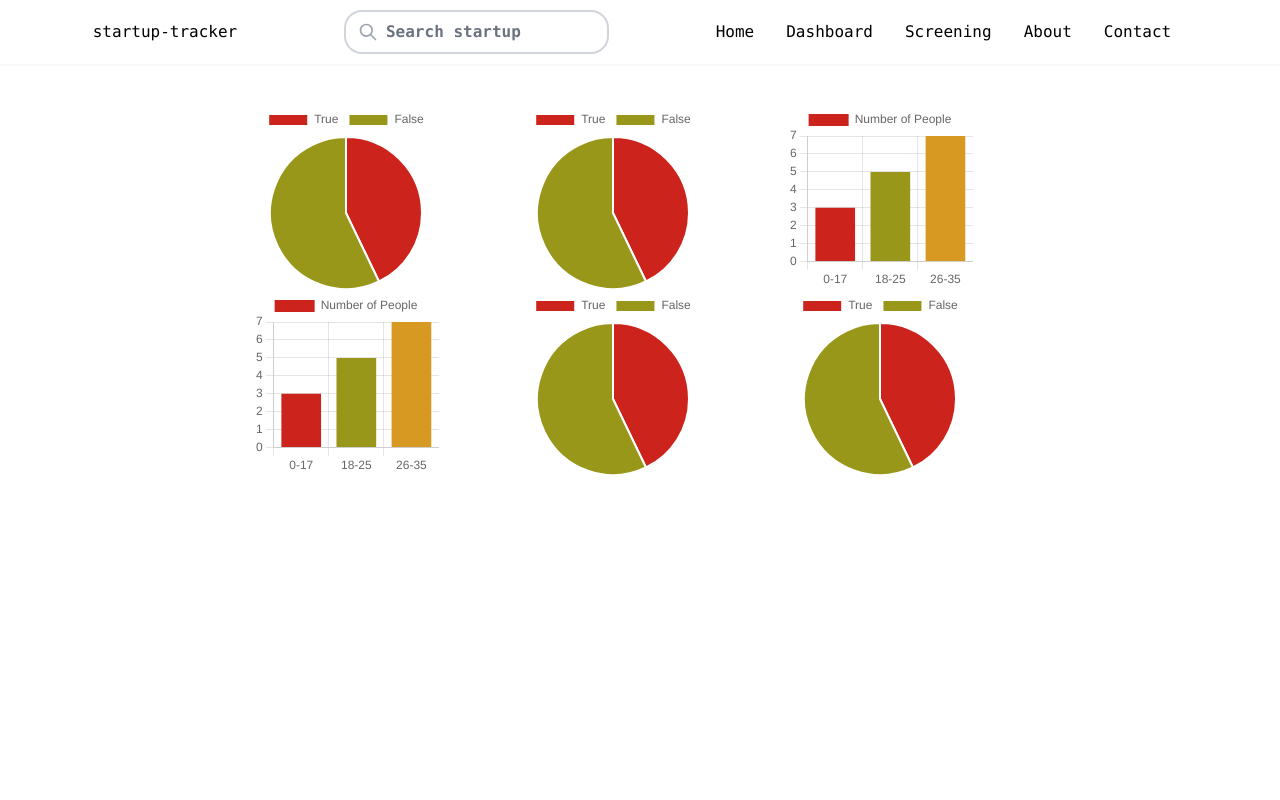
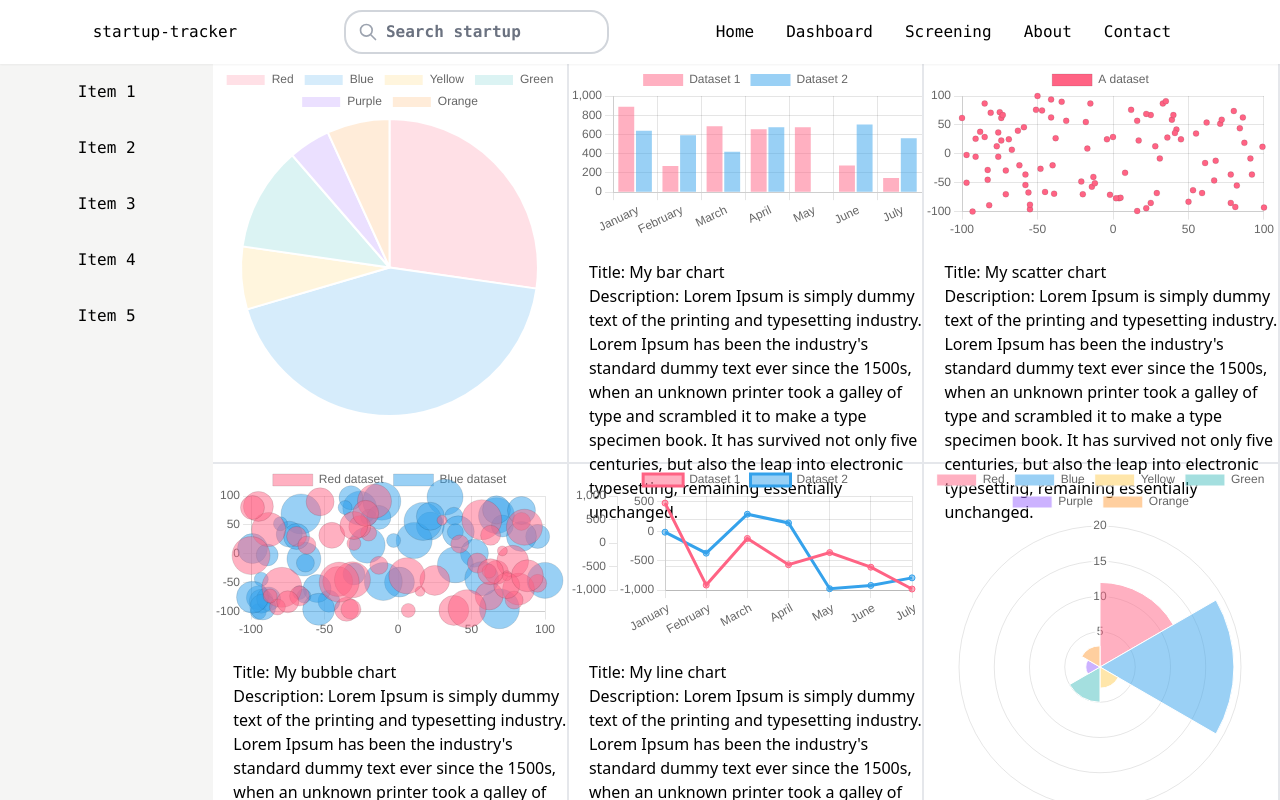
Before and after one commit to klau24/startup-tracker, a React (Create React App) app: page /dashboard in a window 1280 px wide. Shown: the top 800 px of the page. Built offline with nearby package versions, Linux system fonts and the light colour scheme.

Commit message:
created example charts on dashboard page

```diff
--- a/package.json
+++ b/package.json
@@ -44,6 +44,7 @@
       ]
    },
    "devDependencies": {
+      "@faker-js/faker": "^7.0.1",
       "husky": "^8.0.1",
       "prettier": "2.6.2",
       "tailwindcss": "^3.0.24"
--- a/src/App.js
+++ b/src/App.js
@@ -34,6 +34,8 @@ function App() {
       <div className="w-screen h-screen">
          <Navbar toggle={toggle} />
          <NavDropdown isOpen={isOpen} toggle={toggle} />
+         <div className="flex">
+            <Sidebar />
             <Routes>
                <Route path="/" exact element={<Home />} />
                <Route path="/dashboard" element={<Dashboard />} />
@@ -41,7 +43,7 @@ function App() {
                <Route path="/about" element={<About />} />
                <Route path="/contact" element={<Contact />} />
             </Routes>
-         <Sidebar />
+         </div>
       </div>
    )
 }
--- a/src/components/pages/Dashboard.js
+++ b/src/components/pages/Dashboard.js
@@ -8,8 +8,12 @@ import {
    Tooltip,
    Legend,
    ArcElement,
+   PointElement,
+   LineElement,
+   RadialLinearScale,
 } from 'chart.js'
-import { Bar, Pie } from 'react-chartjs-2'
+import { Bar, Pie, Scatter, Bubble, Line, PolarArea } from 'react-chartjs-2'
+import { faker } from '@faker-js/faker'
 
 ChartJS.register(
    CategoryScale,
@@ -18,112 +22,250 @@ ChartJS.register(
    Title,
    Tooltip,
    Legend,
-   ArcElement
+   ArcElement,
+   PointElement,
+   LineElement,
+   RadialLinearScale
 )
+const labels = ['January', 'February', 'March', 'April', 'May', 'June', 'July']
 
 function Dashboard() {
    return (
-      <div className="h-screen w-5/6 justify-center flex">
-         <div className="h-1/3 w-1/4 p-10 ml-40">
+      <div className="h-screen w-5/6">
+         <div className="flex h-1/2 justify-center items-center">
+            <div className="h-full w-1/3 border-r-2 border-b-2 border-bg-stone-100">
                <Pie
                   data={{
-                  labels: ['True', 'False'],
+                     labels: [
+                        'Red',
+                        'Blue',
+                        'Yellow',
+                        'Green',
+                        'Purple',
+                        'Orange',
+                     ],
                      datasets: [
                         {
-                        label: 'Number of People',
-                        data: [30, 40],
-                        backgroundColor: ['#cc241d', '#98971a'],
-                     },
-                  ],
-               }}
-               options={{ responsive: true, maintainAspectRatio: false }}
-            />
-
-            <Bar
-               data={{
-                  labels: ['0-17', '18-25', '26-35'],
-                  datasets: [
-                     {
-                        label: 'Number of People',
-                        data: [3, 5, 7],
+                           label: '# of Votes',
+                           data: [12, 19, 3, 5, 2, 3],
                            backgroundColor: [
-                           '#cc241d',
-                           '#98971a',
-                           '#d79921',
-                           '#458588',
-                           '#b16286',
+                              'rgba(255, 99, 132, 0.2)',
+                              'rgba(54, 162, 235, 0.2)',
+                              'rgba(255, 206, 86, 0.2)',
+                              'rgba(75, 192, 192, 0.2)',
+                              'rgba(153, 102, 255, 0.2)',
+                              'rgba(255, 159, 64, 0.2)',
                            ],
                         },
                      ],
                   }}
-               options={{ responsive: true, maintainAspectRatio: false }}
+                  options={{ responsive: true, maintainAspectRatio: true }}
                />
             </div>
 
-         <div className="h-1/3 w-1/4 p-10">
-            <Pie
+            <div className="h-full w-1/3 border-r-2 border-b-2 border-bg-stone-100">
+               <Bar
                   data={{
-                  labels: ['True', 'False'],
+                     labels: [
+                        'January',
+                        'February',
+                        'March',
+                        'April',
+                        'May',
+                        'June',
+                        'July',
+                     ],
                      datasets: [
                         {
-                        label: 'Number of People',
-                        data: [30, 40],
-                        backgroundColor: ['#cc241d', '#98971a'],
+                           label: 'Dataset 1',
+                           data: labels.map(() =>
+                              faker.datatype.number({ min: 0, max: 1000 })
+                           ),
+                           backgroundColor: 'rgba(255, 99, 132, 0.5)',
+                        },
+                        {
+                           label: 'Dataset 2',
+                           data: labels.map(() =>
+                              faker.datatype.number({ min: 0, max: 1000 })
+                           ),
+                           backgroundColor: 'rgba(53, 162, 235, 0.5)',
                         },
                      ],
                   }}
-               options={{ responsive: true, maintainAspectRatio: false }}
+                  options={{ responsive: true, maintainAspectRatio: true }}
                />
+               <div className="flex h-1/2 w-full justify-left pt-5 pl-5">
+                  <p>
+                     Title: My bar chart
+                     <br />
+                     Description: Lorem Ipsum is simply dummy text of the
+                     printing and typesetting industry. Lorem Ipsum has been the
+                     industry's standard dummy text ever since the 1500s, when
+                     an unknown printer took a galley of type and scrambled it
+                     to make a type specimen book. It has survived not only five
+                     centuries, but also the leap into electronic typesetting,
+                     remaining essentially unchanged.
+                  </p>
+               </div>
+            </div>
 
-            <Pie
+            <div className="h-full w-1/3 border-r-2 border-b-2 border-bg-stone-100">
+               <Scatter
                   data={{
-                  labels: ['True', 'False'],
                      datasets: [
                         {
-                        label: 'Number of People',
-                        data: [30, 40],
-                        backgroundColor: ['#cc241d', '#98971a'],
+                           label: 'A dataset',
+                           data: Array.from({ length: 100 }, () => ({
+                              x: faker.datatype.number({ min: -100, max: 100 }),
+                              y: faker.datatype.number({ min: -100, max: 100 }),
+                           })),
+                           backgroundColor: 'rgba(255, 99, 132, 1)',
                         },
                      ],
                   }}
-               options={{ responsive: true, maintainAspectRatio: false }}
+                  options={{ responsive: true, maintainAspectRatio: true }}
                />
+
+               <div className="flex h-1/2 w-full justify-left pt-5 pl-5">
+                  <p>
+                     Title: My scatter chart
+                     <br />
+                     Description: Lorem Ipsum is simply dummy text of the
+                     printing and typesetting industry. Lorem Ipsum has been the
+                     industry's standard dummy text ever since the 1500s, when
+                     an unknown printer took a galley of type and scrambled it
+                     to make a type specimen book. It has survived not only five
+                     centuries, but also the leap into electronic typesetting,
+                     remaining essentially unchanged.
+                  </p>
+               </div>
+            </div>
          </div>
 
-         <div className="h-1/3 w-1/4 p-10">
-            <Bar
+         <div className="flex h-1/2 justify-center items-center">
+            <div className="h-full w-1/3 border-r-2 border-b-2 border-bg-stone-100">
+               <Bubble
                   data={{
-                  labels: ['0-17', '18-25', '26-35'],
                      datasets: [
                         {
-                        label: 'Number of People',
-                        data: [3, 5, 7],
-                        backgroundColor: [
-                           '#cc241d',
-                           '#98971a',
-                           '#d79921',
-                           '#458588',
-                           '#b16286',
-                        ],
+                           label: 'Red dataset',
+                           data: Array.from({ length: 50 }, () => ({
+                              x: faker.datatype.number({ min: -100, max: 100 }),
+                              y: faker.datatype.number({ min: -100, max: 100 }),
+                              r: faker.datatype.number({ min: 5, max: 20 }),
+                           })),
+                           backgroundColor: 'rgba(255, 99, 132, 0.5)',
+                        },
+                        {
+                           label: 'Blue dataset',
+                           data: Array.from({ length: 50 }, () => ({
+                              x: faker.datatype.number({ min: -100, max: 100 }),
+                              y: faker.datatype.number({ min: -100, max: 100 }),
+                              r: faker.datatype.number({ min: 5, max: 20 }),
+                           })),
+                           backgroundColor: 'rgba(53, 162, 235, 0.5)',
                         },
                      ],
                   }}
-               options={{ responsive: true, maintainAspectRatio: false }}
+                  options={{ responsive: true, maintainAspectRatio: true }}
                />
 
-            <Pie
+               <div className="flex h-1/2 w-full justify-left pt-5 pl-5">
+                  <p>
+                     Title: My bubble chart
+                     <br />
+                     Description: Lorem Ipsum is simply dummy text of the
+                     printing and typesetting industry. Lorem Ipsum has been the
+                     industry's standard dummy text ever since the 1500s, when
+                     an unknown printer took a galley of type and scrambled it
+                     to make a type specimen book. It has survived not only five
+                     centuries, but also the leap into electronic typesetting,
+                     remaining essentially unchanged.
+                  </p>
+               </div>
+            </div>
+
+            <div className="h-full w-1/3 border-r-2 border-b-2 border-bg-stone-100">
+               <Line
                   data={{
-                  labels: ['True', 'False'],
+                     labels: [
+                        'January',
+                        'February',
+                        'March',
+                        'April',
+                        'May',
+                        'June',
+                        'July',
+                     ],
                      datasets: [
                         {
-                        label: 'Number of People',
-                        data: [30, 40],
-                        backgroundColor: ['#cc241d', '#98971a'],
+                           label: 'Dataset 1',
+                           data: labels.map(() =>
+                              faker.datatype.number({ min: -1000, max: 1000 })
+                           ),
+                           borderColor: 'rgb(255, 99, 132)',
+                           backgroundColor: 'rgba(255, 99, 132, 0.5)',
+                           yAxisID: 'y',
+                        },
+                        {
+                           label: 'Dataset 2',
+                           data: labels.map(() =>
+                              faker.datatype.number({ min: -1000, max: 1000 })
+                           ),
+                           borderColor: 'rgb(53, 162, 235)',
+                           backgroundColor: 'rgba(53, 162, 235, 0.5)',
+                           yAxisID: 'y1',
                         },
                      ],
                   }}
-               options={{ responsive: true, maintainAspectRatio: false }}
+                  options={{ responsive: true, maintainAspectRatio: true }}
                />
+
+               <div className="flex h-1/2 w-full justify-left pt-5 pl-5">
+                  <p>
+                     Title: My line chart
+                     <br />
+                     Description: Lorem Ipsum is simply dummy text of the
+                     printing and typesetting industry. Lorem Ipsum has been the
+                     industry's standard dummy text ever since the 1500s, when
+                     an unknown printer took a galley of type and scrambled it
+                     to make a type specimen book. It has survived not only five
+                     centuries, but also the leap into electronic typesetting,
+                     remaining essentially unchanged.
+                  </p>
+               </div>
+            </div>
+
+            <div className="h-full w-1/3 border-r-2 border-b-2 border-bg-stone-100">
+               <PolarArea
+                  data={{
+                     labels: [
+                        'Red',
+                        'Blue',
+                        'Yellow',
+                        'Green',
+                        'Purple',
+                        'Orange',
+                     ],
+                     datasets: [
+                        {
+                           label: '# of Votes',
+                           data: [12, 19, 3, 5, 2, 3],
+                           backgroundColor: [
+                              'rgba(255, 99, 132, 0.5)',
+                              'rgba(54, 162, 235, 0.5)',
+                              'rgba(255, 206, 86, 0.5)',
+                              'rgba(75, 192, 192, 0.5)',
+                              'rgba(153, 102, 255, 0.5)',
+                              'rgba(255, 159, 64, 0.5)',
+                           ],
+                           borderWidth: 1,
+                        },
+                     ],
+                  }}
+                  options={{ responsive: true, maintainAspectRatio: true }}
+               />
+            </div>
          </div>
       </div>
    )
```
Also changed, not shown: 1 other file (tests, documents, lock files or other folders). Lines whose indentation alone changed are shown as unchanged.
